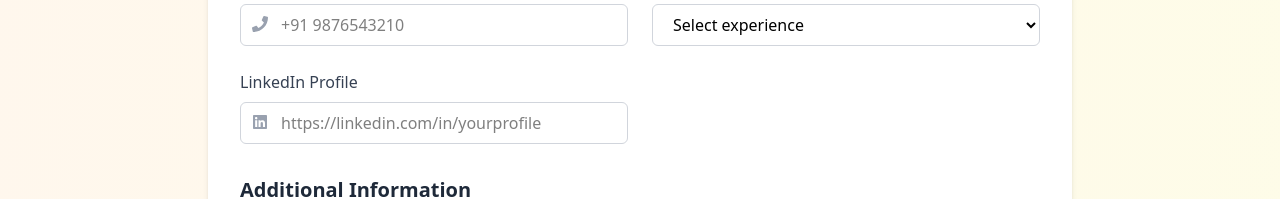
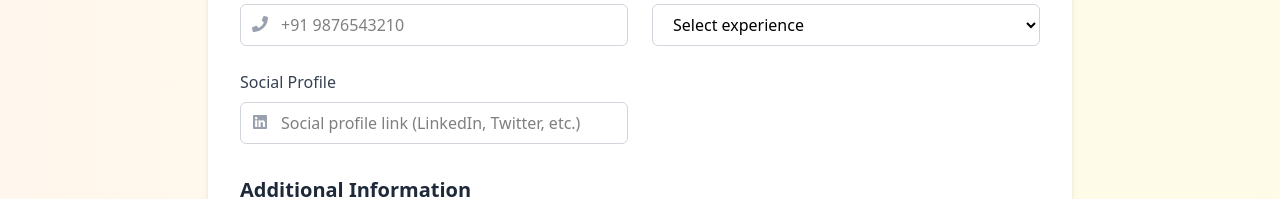
Before and after one commit to HarryOhm33/MIITIE, a React (Vite) app: page /mentor-form in a window 1280 px wide. Shown: the part 682-881 px from the top of the page. Built offline with nearby package versions, Linux system fonts and the light colour scheme; no server answers.

Commit message:
Made bug fixes

```diff
--- a/src/Pages/Admin/AdminMentorApplications.jsx
+++ b/src/Pages/Admin/AdminMentorApplications.jsx
@@ -256,7 +256,7 @@ const AdminMentorApplications = () => {
                     <span className="text-slate-800 font-medium">{selectedApp.experience || "Not provided"}</span>
                   </div>
                   <div>
-                    <span className="text-xs font-semibold text-slate-400 block">LinkedIn Profile</span>
+                    <span className="text-xs font-semibold text-slate-400 block">Social Profile</span>
                     {selectedApp.linkedin ? (
                       <a href={selectedApp.linkedin} target="_blank" rel="noreferrer" className="text-orange-500 hover:underline font-medium truncate block">
                         {selectedApp.linkedin}
--- a/src/Pages/Admin/AdminMentors.jsx
+++ b/src/Pages/Admin/AdminMentors.jsx
@@ -329,7 +329,7 @@ const AdminMentors = () => {
                     </label>
                     <input
                       type="url"
-                      placeholder="https://linkedin.com/in/username"
+                      placeholder="Social Profile URL"
                       value={mentorData.social}
                       onChange={(e) =>
                         setMentorData({ ...mentorData, social: e.target.value })
@@ -548,7 +548,7 @@ const MentorCard = ({ mentor, onEdit, onDelete }) => (
             rel="noopener noreferrer"
             className="inline-flex items-center text-xs font-bold text-blue-600 hover:text-blue-700 gap-1 hover:underline"
           >
-            <span>LinkedIn Profile</span>
+            <span>Social Profile</span>
             <span>↗</span>
           </a>
         </div>
--- a/src/Pages/MentorForm.jsx
+++ b/src/Pages/MentorForm.jsx
@@ -312,7 +312,7 @@ const MentorForm = () => {
                     htmlFor="linkedin"
                     className="block text-gray-700 mb-2 font-medium"
                   >
-                    LinkedIn Profile
+                    Social Profile
                   </label>
                   <div className="relative">
                     <input
@@ -322,7 +322,7 @@ const MentorForm = () => {
                       value={formData.linkedin}
                       onChange={handleChange}
                       className="w-full px-4 py-2 border border-gray-300 rounded-md focus:outline-none focus:ring-2 focus:ring-orange-500 pl-10"
-                      placeholder="https://linkedin.com/in/yourprofile"
+                      placeholder="Social profile link (LinkedIn, Twitter, etc.)"
                     />
                     <FaLinkedin className="absolute left-3 top-3 text-gray-400" />
                   </div>
```
